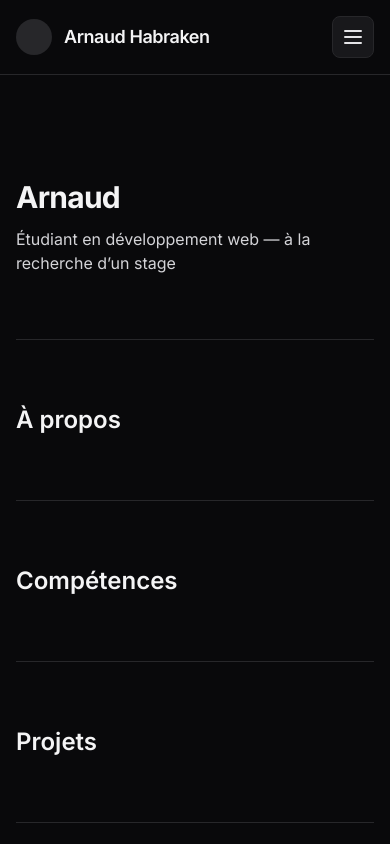
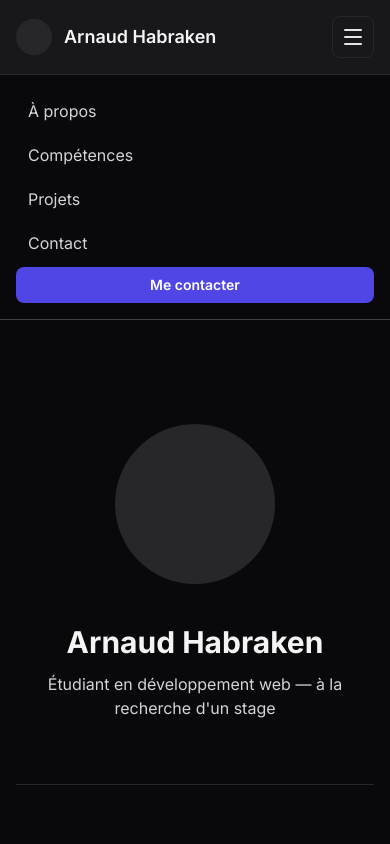
Before and after one commit to Habra26/PORTFOLIO_AH, a plain HTML site: page index.html in a window 390 px wide. Both pictures are taken after a click on the button 353 px from the left and 37 px from the top of the page. Shown: the top 844 px of the page. Drawn offline with nearby package versions, Linux system fonts and the light colour scheme.

Commit message:
Toggle menu hamburger

```diff
--- a/index.html
+++ b/index.html
@@ -12,6 +12,7 @@
       rel="stylesheet"
     />
 
+    <script src="https://unpkg.com/lucide@latest"></script>
     <script src="https://cdn.tailwindcss.com"></script>
   </head>
 
@@ -19,30 +20,23 @@
     class="bg-zinc-950 text-zinc-100 antialiased"
     style="font-family: Inter, system-ui, sans-serif"
   >
-    <div id="top" class="min-h-screen">
-      <header class="sticky top-0 z-50 border-b border-zinc-800 bg-zinc-950">
+    <header class="sticky top-0 z-50 border-b border-zinc-700 bg-zinc-900">
       <nav
         class="mx-auto flex max-w-6xl items-center justify-between px-4 py-4 sm:px-6"
       >
         <a href="#top" class="flex items-center gap-3">
           <div class="h-9 w-9 rounded-full bg-zinc-800"></div>
-            <span class="text-lg font-semibold tracking-tight"
+          <span class="text-lg font-semibold"
             >Arnaud Habraken</span
           >
         </a>
 
         <!-- Liens ordi -->
         <div class="hidden items-center gap-8 md:flex">
-            <a
-              href="#about"
-              class="text-sm text-zinc-300 hover:text-indigo-500"
-            >
+          <a href="#about" class="text-sm text-zinc-300 hover:text-indigo-500">
             À propos
           </a>
-            <a
-              href="#skills"
-              class="text-sm text-zinc-300 hover:text-indigo-500"
-            >
+          <a href="#skills" class="text-sm text-zinc-300 hover:text-indigo-500">
             Compétences
           </a>
           <a
@@ -72,20 +66,7 @@
           class="inline-flex items-center justify-center rounded-lg border border-zinc-800 bg-zinc-900 p-2 text-zinc-200 hover:bg-zinc-800 md:hidden"
           type="button"
         >
-            <svg
-              xmlns="http://www.w3.org/2000/svg"
-              class="h-6 w-6"
-              fill="none"
-              viewBox="0 0 24 24"
-              stroke="currentColor"
-            >
-              <path
-                stroke-linecap="round"
-                stroke-linejoin="round"
-                stroke-width="2"
-                d="M4 6h16M4 12h16M4 18h16"
-              />
-            </svg>
+          <i data-lucide="menu" class="h-6 w-6"></i>
         </button>
       </nav>
 
@@ -97,25 +78,25 @@
         <div class="mx-auto max-w-6xl space-y-1 px-4 py-4 sm:px-6">
           <a
             href="#about"
-              class="block rounded-lg px-3 py-2 text-zinc-300 hover:bg-zinc-900 hover:text-white"
+            class="block rounded-lg px-3 py-2 text-zinc-300 hover:bg-zinc-900 hover:text-indigo-500"
           >
             À propos
           </a>
           <a
             href="#skills"
-              class="block rounded-lg px-3 py-2 text-zinc-300 hover:bg-zinc-900 hover:text-white"
+            class="block rounded-lg px-3 py-2 text-zinc-300 hover:bg-zinc-900 hover:text-indigo-500"
           >
             Compétences
           </a>
           <a
             href="#projects"
-              class="block rounded-lg px-3 py-2 text-zinc-300 hover:bg-zinc-900 hover:text-white"
+            class="block rounded-lg px-3 py-2 text-zinc-300 hover:bg-zinc-900 hover:text-indigo-500"
           >
             Projets
           </a>
           <a
             href="#contact"
-              class="block rounded-lg px-3 py-2 text-zinc-300 hover:bg-zinc-900 hover:text-white"
+            class="block rounded-lg px-3 py-2 text-zinc-300 hover:bg-zinc-900 hover:text-indigo-500"
           >
             Contact
           </a>
@@ -130,13 +111,24 @@
       </div>
     </header>
 
-      <main class="mx-auto max-w-6xl px-4 py-10 sm:px-6">
+    <main id="top" class="mx-auto max-w-6xl px-4 py-10 sm:px-6">
       <!-- HERO -->
-        <section id="hero" class="py-16">
-          <h1 class="text-3xl font-bold tracking-tight sm:text-4xl">Arnaud</h1>
-          <p class="mt-3 max-w-2xl text-zinc-300">
-            Étudiant en développement web — à la recherche d’un stage
+      <section
+        id="hero"
+        class="flex flex-col items-center gap-10 py-16 md:flex-row md:items-center"
+      >
+        <!-- Photo -->
+        <div class="flex-shrink-0">
+          <div class="h-40 w-40 rounded-full bg-zinc-800"></div>
+        </div>
+        <div class="max-w-2xl text-center md:text-left">
+          <h1 class="text-3xl font-bold sm:text-4xl">
+            Arnaud Habraken
+          </h1>
+          <p class="mt-3 text-zinc-300">
+            Étudiant en développement web — à la recherche d'un stage
           </p>
+        </div>
       </section>
 
       <!-- A PROPOS -->
@@ -158,13 +150,15 @@
       <section id="contact" class="border-t border-zinc-800 py-16">
         <h2 class="text-2xl font-semibold">Contact</h2>
       </section>
-
+    </main>
     <!-- FOOTER -->
-        <footer class="border-t border-zinc-800 py-10 text-sm text-zinc-500">
-          <span id="year"></span> - Arnaud Habraken
+    <footer class="border-t border-zinc-700 bg-zinc-900">
+      <div
+        class="mx-auto max-w-6xl px-4 py-10 text-center text-sm text-zinc-400 sm:px-6"
+      >
+        <span id="year"></span> — Arnaud Habraken
+      </div>
     </footer>
-      </main>
-    </div>
 
     <script src="./js/main.js"></script>
   </body>
--- a/js/main.js
+++ b/js/main.js
@@ -1,2 +1,30 @@
 // Automatisation de l'année dans le footer
 document.getElementById("year").textContent = new Date().getFullYear();
+
+// Menu mobile
+const menuBtn = document.getElementById("menuBtn");
+const mobileMenu = document.getElementById("mobileMenu");
+
+function closeMenu() {
+  mobileMenu.classList.add("hidden");
+}
+
+function toggleMenu() {
+  const isHidden = mobileMenu.classList.contains("hidden");
+
+  if (isHidden) {
+    mobileMenu.classList.remove("hidden");
+  } else {
+    closeMenu();
+  }
+}
+
+menuBtn.addEventListener("click", toggleMenu);
+
+// Fermer le menu quand on clique sur un lien
+mobileMenu.querySelectorAll("a").forEach((link) => {
+  link.addEventListener("click", closeMenu);
+});
+
+// Utilisation de Lucide icons
+lucide.createIcons();
```
Lines whose indentation alone changed are shown as unchanged.
